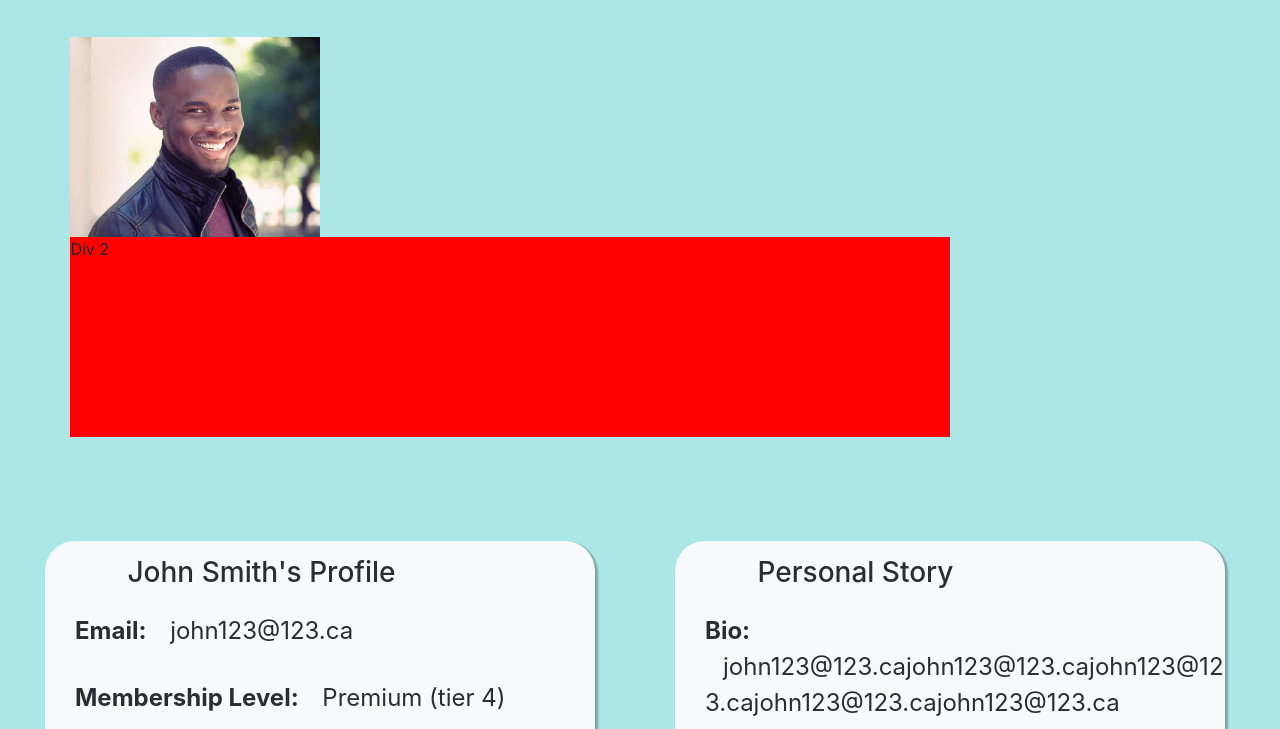
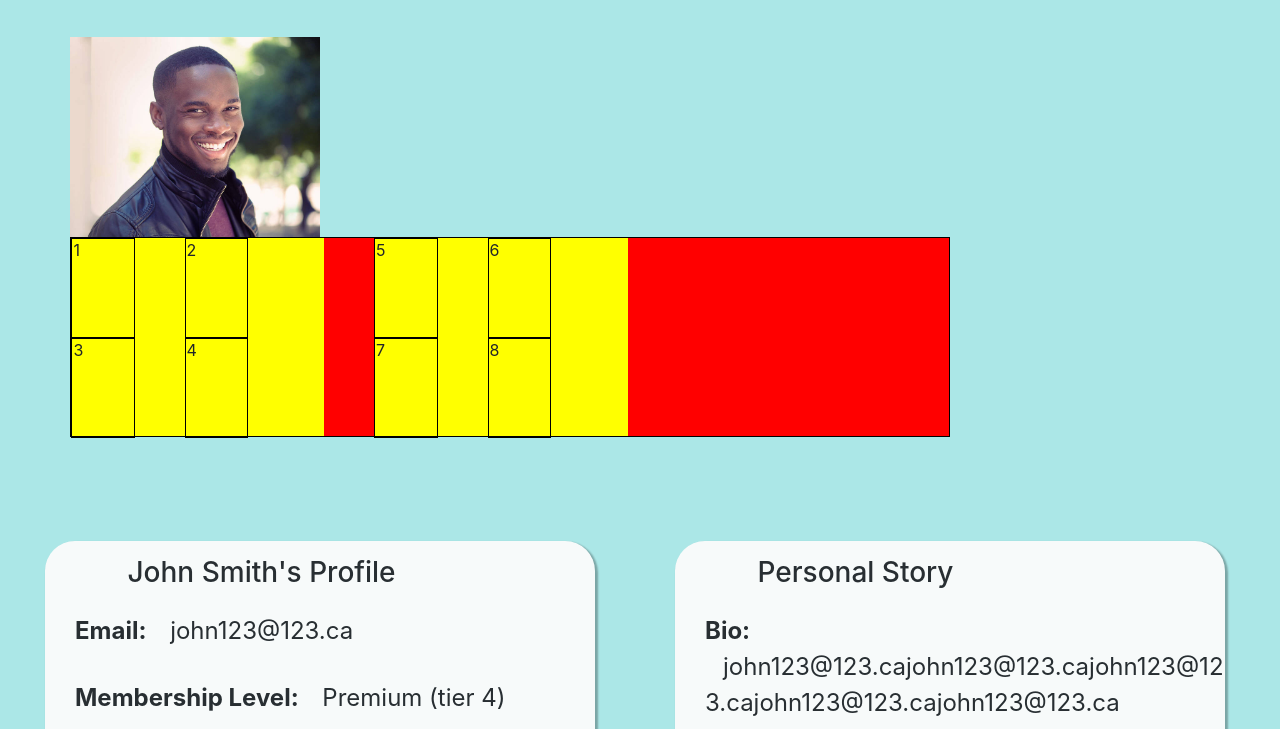
Before and after one commit to zhengz55/SuperMomsClub, a plain HTML site: page public/profile.html in a window 1280 px wide. Shown: the part 70-799 px from the top of the page. Drawn offline with nearby package versions, Linux system fonts and the light colour scheme.

Commit message:
updated features

```diff
--- a/public/css/profile.css
+++ b/public/css/profile.css
@@ -16,7 +16,6 @@ body { background-color: #abe7e7 !important; }
     height: 200px;
     width: 90%;
     margin: 4% 5.5%;
-/*    left: 25%;*/
     margin-bottom: 12px;
     background-color: #abe7e7;
 }
@@ -204,3 +203,26 @@ h3 {
     /*text-align: left;*/
     margin-left: 15%;
 }
+
+table {
+    border: 1px solid black;
+    width: 100%;
+}
+
+tbody {
+    width: 100%;
+}
+
+tr {
+    height: 50px;
+    background-color: yellow;
+    margin-left: 0;
+    margin-right: 0px;
+}
+
+td {
+    margin-right: -50px;
+    width: 25%;
+    max-height: 100px;
+    border: 1px solid black;
+}
--- a/public/js/profile.js
+++ b/public/js/profile.js
@@ -1,6 +1,6 @@
 const log = console.log
 
-
+log($(".gallery"))
 
 $(document).ready(function(){
 	$('.navslot').load("home.html .navbar") // load navbar from homepage
--- a/public/profile.html
+++ b/public/profile.html
@@ -75,7 +75,21 @@
       <div class="container-header">
         <div class="div1" style="width: 250px;"><img src="img/profilePic.jpg" width="100%">
         </div>
-        <div class="div2" style="background-color: red; width: 880px;">Div 2
+        <div class="div2" style="background-color: red; width: 880px;">
+          <table class="gallery">
+            <tr>
+              <td>1</td>
+              <td>2</td>
+              <td>3</td>
+              <td>4</td>
+            </tr>
+            <tr>
+              <td>5</td>
+              <td>6</td>
+              <td>7</td>
+              <td>8</td>
+            </tr>
+          </table>
         </div>
 
 
```
Also changed, not shown: 1 other file.
